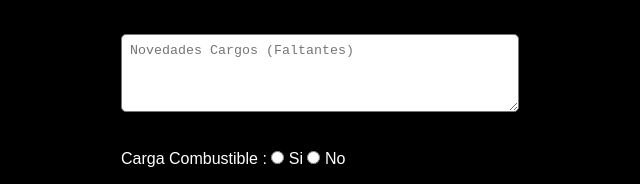
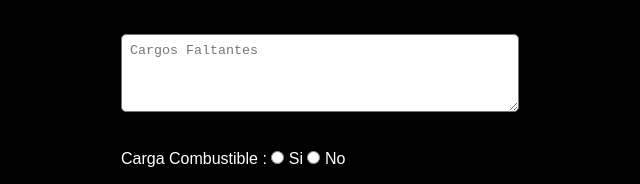
Before and after one commit to Sonlock/FullUpM, a plain HTML site: page index.html in a window 1280 px wide. Shown: the part 375-559 px from the top of the page, 319-959 px from the left. Drawn offline with nearby package versions, Linux system fonts and the light colour scheme; a script that the page names is missing.

Commit message:
Update index.html

```diff
--- a/index.html
+++ b/index.html
@@ -139,7 +139,7 @@ partial   -->
     </div>
     <br>
     <div>
-      <textarea class="obser" name="novedades" id="novedades" placeholder="Novedades Cargos (Faltantes)" cols="30" rows="4"></textarea><br>
+      <textarea class="obser" name="novedades" id="novedades" placeholder="Cargos Faltantes" cols="30" rows="4"></textarea><br>
     </div>
 
     <div class="radio" id="opciones" required>
```
